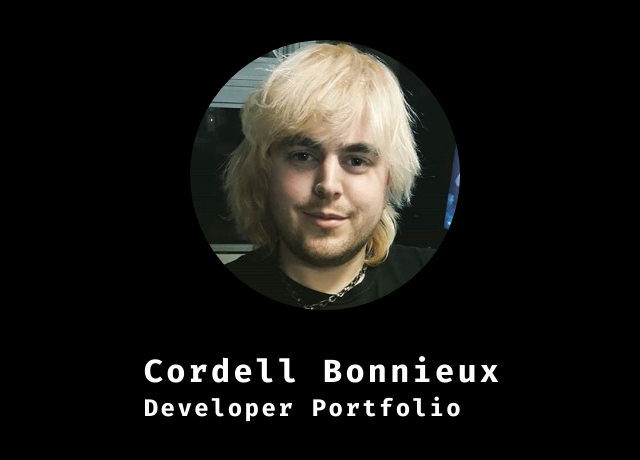
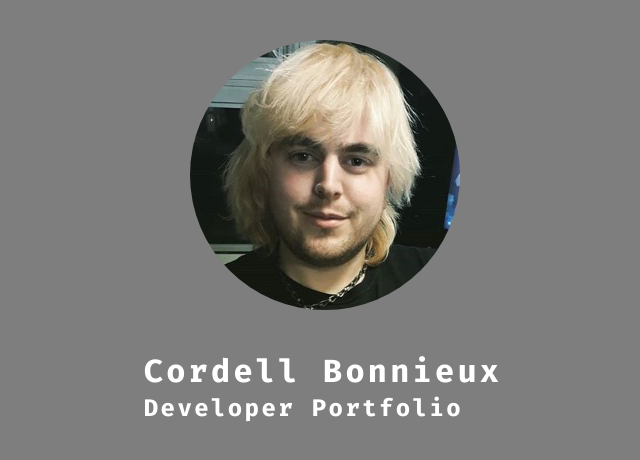
Before and after one commit to cordellbonnieux/portfolio, a React (Create React App) app: page / in a window 1280 px wide. Shown: the top 460 px of the page, without its empty margins (315-955 px from the left). Built offline with nearby package versions, Linux system fonts and the light colour scheme.

Commit message:
Working on gradient intro.

```diff
--- a/src/App.css
+++ b/src/App.css
@@ -13,7 +13,11 @@ body {
 /* disable y-scroll while slider is in process*/
 @keyframes y-scroll {
   0% {
+    background-color:  rgba(0, 0, 0, 1);
     overflow-y: hidden;
+  }
+  80% {
+
   }
   99% {
     overflow-y: hidden;
@@ -26,17 +30,17 @@ body {
 #root {
   animation: gradient 60s ease-in-out infinite;
   animation-delay: 7s;
-  transition: 5s;
-  background-color: #000;
+  transition: 3s;
+  background-color: rgba(0, 0, 0, 0.5);
 }
 
 /* background gradient animation */
 @keyframes gradient {
-  0%{
-    background-color: rgba(0, 102, 255, 0.5);
+  0% {
+    background-color: rgba(0, 0, 0, 0.5);
   }
   10%{
-    background-color: rgba(0, 102, 255, 1);
+    background-color: rgba(0, 0, 0, 1);
   }
   20%{
     background-color: rgba(51, 153, 51, 0.5);
@@ -63,7 +67,7 @@ body {
     background-color: rgba(255, 0, 0, 1);
   }
   100%{
-    background-color: rgba(255, 0, 0, 0.5);
+    background-color: rgba(0, 0, 0, 0.5);
   }
 }
 
```
